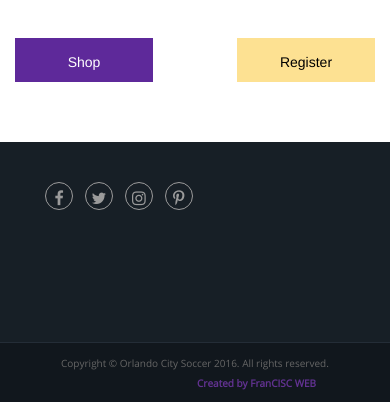
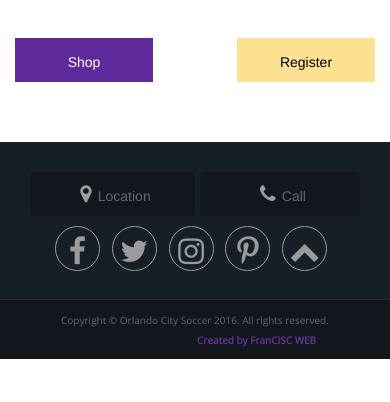
Before and after one commit to Ludsonfrancisco/Projeto1, a PHP site: page / in a window 390 px wide. Shown: the part 1761-2163 px from the top of the page. After the commit the page ends 2120 px from the top, so only its background shows below. Run offline with PHP 8.4, Linux system fonts and the light colour scheme; some libraries are stand-ins or nearby versions; some web fonts are replaced.

Commit message:
termino da parte do footer para mobile

```diff
--- a/css/orlando-mobile.css
+++ b/css/orlando-mobile.css
@@ -142,5 +142,52 @@
     footer .row {
         margin: 0;
     }
+    footer .list-socials{
+        position:  absolute;
+        width: 100%;
+        left: 0;
+        top: 50px;
+        text-align: center;
+    }
+    footer .col-md-10{
+        padding: 0;
+    }
+    footer .list-socials a {
+        width: 45px;
+        height: 45px;
+        border-radius:50%;
+    }
+    footer .list-socials i {
+        font-size: 30px;
+        margin-top: 9px;
+    }
+    footer .row-cinza-claro{
+        height: 157px;
+    }
+    footer .btn-footer{
+        width: 100%;
+        background-color: #11171D;
+        height: 44px;
+        line-height: 35px;
+    }
+    footer .col-xs-6{
+        padding-right:5px;
+        padding: 0;
+    }
+    footer .col-xs-6:last-child{
+        padding-right: 0px;
+        padding-left: 5px;
+    }
+    footer .visible-xs{
+        margin-top: -10px;
+    }
+    header .header-black{
+        position: fixed;
+        top: 0;
+        width: 100%;
+    }
+    footer .page-up{
+        display: inline-block!important;
+    }
 
 }
--- a/css/orlando.css
+++ b/css/orlando.css
@@ -288,13 +288,14 @@ footer {
 }
 footer .row {
     width: 100%;
+    margin-left: 0;
 }
 footer .row p {
     line-height: 55px;
     margin-bottom: 0;
 }
 footer .row-cinza-claro {
-    height: 200px;
+    height: 240px;
     background-color: #171F26;
 }
 footer .row-cinza-escuro {
@@ -399,3 +400,6 @@ video {
 #btn-news-prev, #btn-news-next{
     display: none;
 }
+.page-up{
+    display: none!important;
+}
--- a/index.html
+++ b/index.html
@@ -288,6 +288,16 @@
 
                                     <p class="hidden-xs"><a href="tel:1855ORLCITY"><i class="fa fa-phone"></i>1.855.ORL.CITY</a></p>
 
+                                    <div class="row-fluid visible-xs">
+                                        <div class="col-xs-6">
+                                            <a href="" class="btn btn-footer "><i class="fa fa-map-marker"></i>Location</a>
+                                        </div>
+                                        <div class="col-xs-6">
+                                            <a href="" class="btn btn-footer "><i class="fa fa-phone"></i>Call</a>
+                                        </div>
+                                    </div>
+
+
                                     <ul class="list-unstyled list-socials">
                                         <li>
                                             <a href="#" target="_blank"><i class="fa fa-facebook"></i></a>
@@ -300,6 +310,9 @@
                                         </li>
                                         <li>
                                             <a href="#" target="_blank"><i class="fa fa-pinterest-p"></i></a>
+                                        </li>
+                                        <li class="page-up">
+                                            <a href="#" id="page-up" target="_blank"><i class="fa fa-chevron-up"></i></a>
                                         </li>
                                     </ul>
 
@@ -333,5 +346,7 @@
         <script src="lib/bootstrap/js/bootstrap.min.js"></script>
 
 
+
+
     </body>
 </html>
--- a/js/efeitos.js
+++ b/js/efeitos.js
@@ -47,6 +47,16 @@ $(document).ready(function () {
         $('#btn-news-next').on("click", function () {
 
             owl.next();
-        })
+        });
+
+    $("#page-up").on("click", function(event) {
+
+        $("body").animated({
+            scrollTop:0
+        }, 1000);
+
+        event.preventDefault();
+    });
+
 
 });
```
